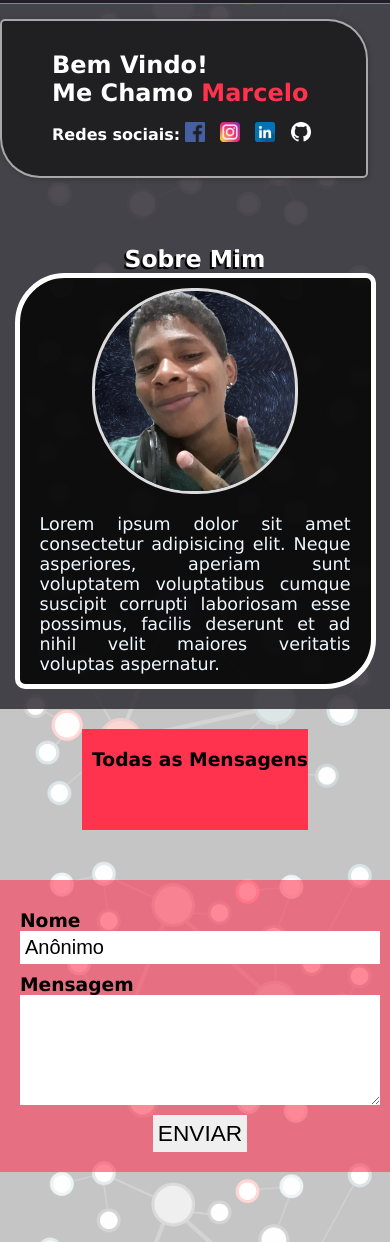
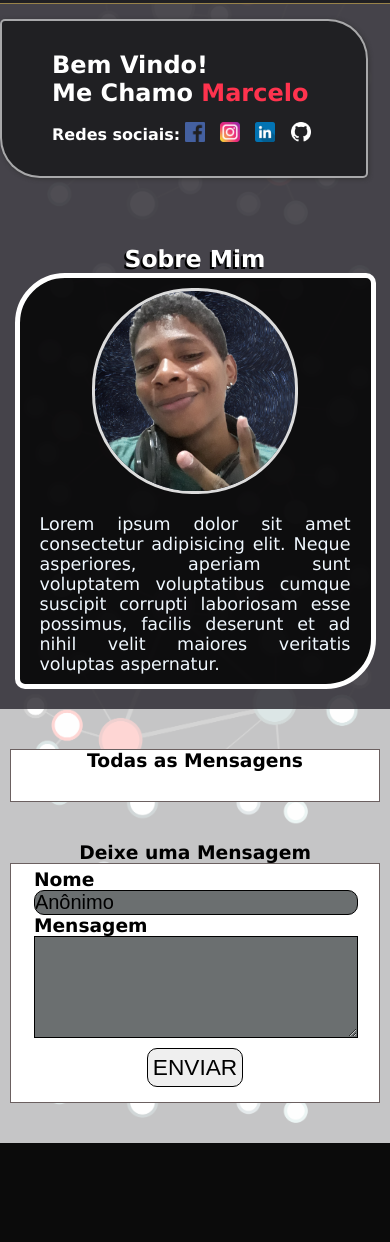
Before and after one commit to marcelo-py/portfolio3.0, a Django app: page / in a window 390 px wide. Shown: the part 57-1299 px from the top of the page. After the commit the page ends 1200 px from the top, so only its background shows below. Run offline with Django 3.2, Linux system fonts and the light colour scheme; data that the repository does not hold is empty.

Commit message:
mais responsivo e bunitu

```diff
--- a/portfolio/templates/index.html
+++ b/portfolio/templates/index.html
@@ -59,8 +59,9 @@
                     <br>
                 {%endfor%}
             </ul>
-            </div>
+        </div>
         <div>
+            <h3>Deixe uma Mensagem</h3>
             <form action="{{index}}" method="POST">
                 {% csrf_token %}
                 <div>
--- a/portfolio/views.py
+++ b/portfolio/views.py
@@ -3,7 +3,7 @@ from .models import MensagemForm, Mensagem
 
 
 def index(request):
-    objetos = Mensagem.objects.all().filter(mostrar=True)
+    objetos = Mensagem.objects.all().filter(mostrar=True).order_by('-id')
     if request.method != 'POST':
         return render(request, 'index.html', {
             'formulario': MensagemForm(),
--- a/statics/css/styles.css
+++ b/statics/css/styles.css
@@ -153,26 +153,35 @@ body{
     padding: 20px 0;
 }
 #mensagemComentarioForm form{
-    background-color: #ff334e93;
+    background-color: #ffffff;
     padding: 20px;
-    margin: 50px 0;
+    border: 1px solid #6b6060;
 }
 #mensagemComentarioForm form div{
     margin: 10px 0;
-
+}
+#mensagemComentarioForm > div h3{
+    text-align: center;
 }
 #mensagemComentarioForm form input{
     width: 350px;
     font: 15pt arial;
     display: block;
     padding: 5px;
+    background: #6b6f70;
+    border-radius: 10px;
+    padding: 5px;
+    border: 1px solid;
 }
 #mensagemComentarioForm form button{
     font-weight: bold;
     font: 17pt arial;
     padding: 5px;
     display: block;
-    margin: 0 auto;
+    margin: 10px auto;
+    border: 1px solid;
+    border-radius: 10px;
+    cursor: pointer;
 }
 #mensagemComentarioForm form label{
     font-size: 14pt;
@@ -184,6 +193,9 @@ body{
     padding: 5px;
     font: 15pt arial;
     height: 100px;
+    background: #6b6f70;
+    border: 1px solid;
+    outline: 0;
 }
 
 /*List mensagens*/
@@ -193,16 +205,20 @@ body{
 }
 
 #mensagemComentarioForm > div:first-child{
-    background-color: #ff334e;
-    padding: 20px 0 20px 10px;
+    background-color: #ffffff;
+    padding: 10px 20px;
+    width: 300px;
+    border: 1px solid #6b6060;
 }
-#mensagemComentarioForm div > ul{
-    padding: 20px;
-}
+
 #mensagemComentarioForm div > ul > li{
     list-style: none;
     font-size: 15pt;
-    margin-bottom: 5px;
+    margin-bottom: 10px;
+}
+
+#mensagemComentarioForm div > ul{
+    padding: 15px;
 }
 #mensagemComentarioForm div > ul > ul > li{
     list-style: none;
@@ -234,7 +250,6 @@ body{
     .main #main-sobre #sobre{
         margin-top: 20px;
     }
-
 }
 
 
@@ -254,6 +269,22 @@ body{
     .main .pai-sobre{
         margin-top: 50px;
     }
+    #mensagemComentarioForm > div{
+        margin: 20px 10px!important;
+        width: 95%;
+        padding: 10px!important;
+    }
+    #mensagemComentarioForm > div form{
+        padding: 5px;
+    }
+    #mensagemComentarioForm > div form div{
+        width: 90%;
+        margin: 0 auto;
+    }
+    #mensagemComentarioForm > div, input, textarea{
+        width: 100%!important;
+        padding: 0!important;
+    }
 }
 @media (max-width: 247px){
     .main #img{
@@ -263,4 +294,7 @@ body{
     .main #img img{
         height: 100vw;
     }
+    .home #introducao h2, span{
+        font-size: 9vw;
+    }
 }
```
